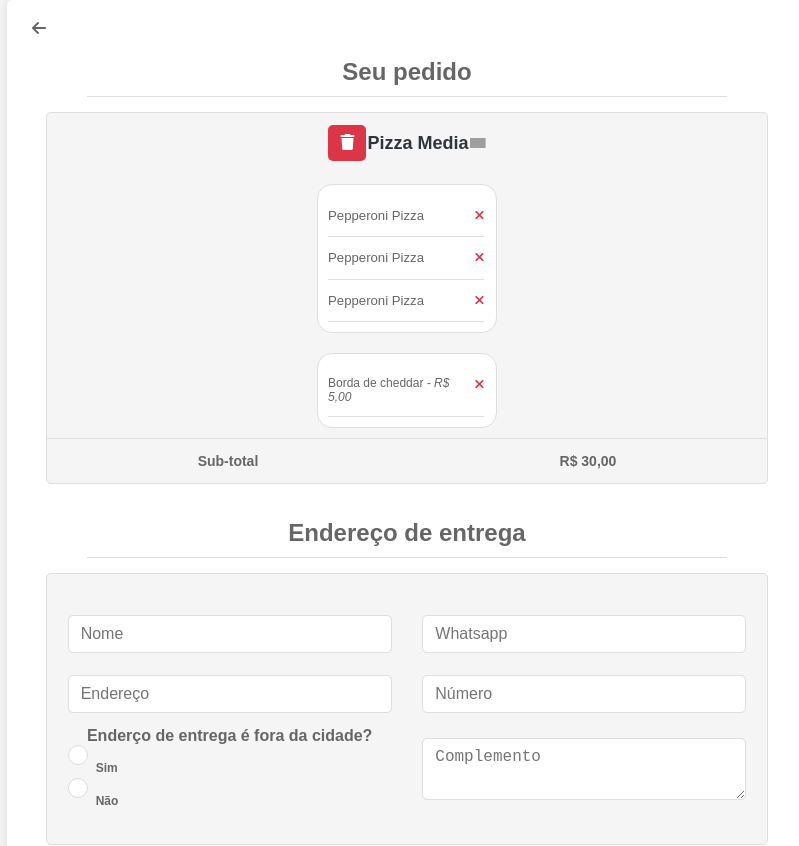
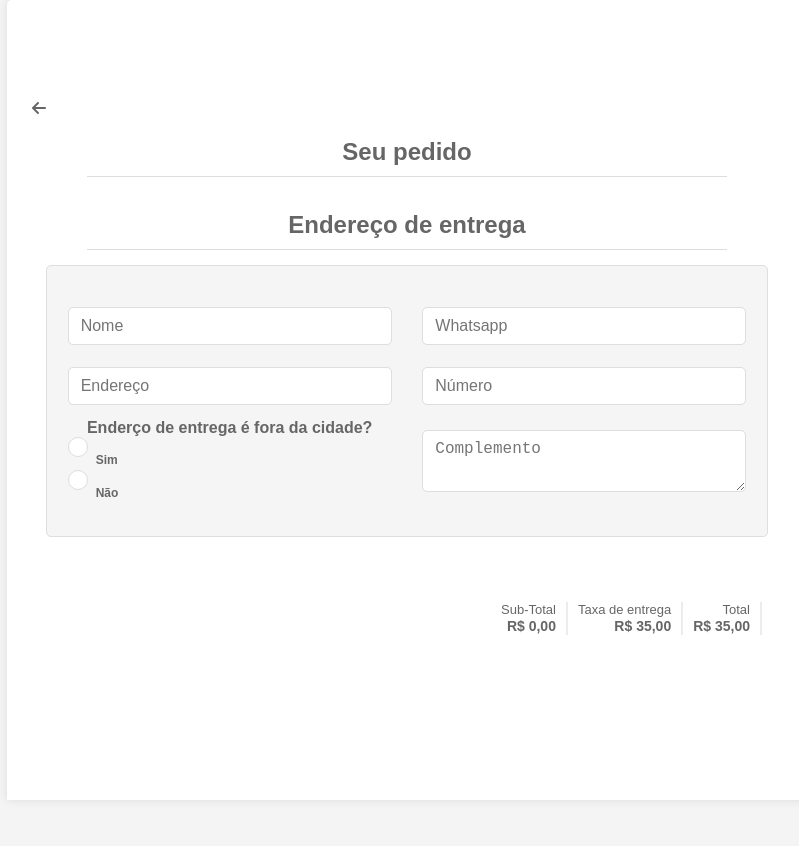
Before and after one commit to DeividAlmeida/menu, a React (Create React App) app: page /cart in a window 1280 px wide. Shown: the top 846 px of the page, without its empty margins (233-1032 px from the left). Built offline with nearby package versions, Linux system fonts and the light colour scheme; grey boxes are pictures that could not be loaded.

Commit message:
building cart

```diff
--- a/src/App.css
+++ b/src/App.css
@@ -246,6 +246,11 @@ button {
   transition: color .15s ease-in-out, background-color .15s ease-in-out, border-color .15s ease-in-out, box-shadow .15s ease-in-out;
 }
 
+button:disabled {
+  opacity: var(--bs-btn-disabled-opacity);
+  cursor: not-allowed;
+}
+
 details {
   background: #f5f5f5;
   border-radius: 5px;
--- a/src/App.tsx
+++ b/src/App.tsx
@@ -264,8 +264,8 @@ function App() {
       setTotal(calc);
     }
   return (
+    <CartContext.Provider value={{ cart, total, addOrder }}>
       <Router>
-      <CartContext.Provider value={{ cart, total, addOrder }}>
           <main>
             <section>
               <div className="container">
@@ -278,8 +278,8 @@ function App() {
               </div>
             </section>
           </main>
+      </Router>
     </CartContext.Provider>
-    </Router>
   );
 }
 export default App;
--- a/src/cart/cart.tsx
+++ b/src/cart/cart.tsx
@@ -1,61 +1,75 @@
+import { useContext } from "react";
+import { allItems, border, categories, CartContext } from "../App";
 import "./cart.css";
+import { CartContextType } from "../types/cart";
+import { currencyToString } from "../utils";
+import { Link } from "react-router-dom";
 export const Cart = () => {
+  const { cart , total, addOrder } = useContext(CartContext) as CartContextType;
   return (
     <>
       <div className="back-box">
-        <a href="/" className="back">
+        <Link to="/" className="back">
           <i className="fa-solid fa-arrow-left" />
-        </a>
+        </Link>
       </div>
       <h1 className="cart-title">Seu pedido</h1>
-      <details className="cart-box" open>
+     {
+      cart.map((item, index) => {
+        return (
+          <>
+            <details className="cart-box" open key={index}>
               <summary className="item-header">
                   <button className="danger" >
                     <i className="fa-solid fa-trash"></i>
                   </button>
-            <h2 className="item-name">Pizza Media</h2>
+                  <h2 className="item-name">{categories[item.type].title}</h2>
               </summary>
               <div className="item-body">
                 <div className="content">
-            <div className="item-info">
-              <p className="item-taste">Pepperoni Pizza</p>
-              <p className="item-remove"><i className="fa-solid fa-xmark"></i></p>
-            </div>
-            <div className="item-info">
-              <p className="item-taste">Pepperoni Pizza</p>
+                  {
+                    item.tastes.map((taste, taste_index) => {
+                      return (
+                        <div className="item-info" key={`t-${taste_index}`}>
+                          <p className="item-taste">{allItems[taste].title}</p>
                           <p className="item-remove">
                             <i className="fa-solid fa-xmark"></i>
                           </p>
                         </div>
-            <div className="item-info">
-              <p className="item-taste">Pepperoni Pizza</p>
-              <p className="item-remove"><i className="fa-solid fa-xmark"></i></p>
-            </div>
-
+                      )
+                    })
+                  }
                 </div>
               </div>
-        <div className="item-footer">
+              {
+                item.border ?
+                <div className="item-footer" key={`b-${index}`}>
                   <div className="content">
                     <div className="item-info">
                       <p className="item-complement">
-                Borda de cheddar
-                <i className="item-complement-price"> - R$ 5,00</i>
+                        {border[item.border].description}
+                        <i className="item-complement-price"> - {currencyToString(border[item.border].price)}</i>
                       </p>
                         <p className="item-remove">
                           <i className="fa-solid fa-xmark" />
                         </p>
                     </div>
                   </div>
-        </div>
+                </div>: null
+              }
             </details>
             <div className="sub-total">
               <p className="sub-total-lable">
                 Sub-total
               </p>
               <p className="sub-total-price">
-          R$ 30,00
+                {currencyToString(categories[item.type].price + item.tastes.reduce((acc, taste) => acc + allItems[taste].price, 0) + (item.border !== undefined ? border[item.border].price : 0))}
               </p>
             </div>
+          </>
+        )
+      })
+     }
       <h1 className="cart-title">Endereço de entrega</h1>
       <div className="cart-box cart-form">
         <div className="cart-form-row">
@@ -97,7 +111,7 @@ export const Cart = () => {
       <div className="total-price">
         <div className="price-box">
           <span className="total-price-label">Sub-Total</span>
-          <strong className="total-price-value">R$ 35,00</strong>
+          <strong className="total-price-value">{currencyToString(total)}</strong>
         </div>
         <div className="price-box">
           <span className="total-price-label">Taxa de entrega</span>
--- a/src/detail/detail.css
+++ b/src/detail/detail.css
@@ -193,3 +193,32 @@ picture > img {
   border-radius: 5px;
   width: 400px;
 }
+.next-button > h4 {
+  margin: 0;
+}
+
+.order-button {
+  text-decoration: none;
+  color: #666;
+  margin: 10px;
+  background-color: #f5f5f5;
+  text-wrap: nowrap ;
+  border-radius: 5px;
+  width: 400px;
+  font-weight: bold;
+  font-size: 12px;
+  position: relative;
+  cursor: pointer;
+  display: flex;
+  border: solid #dedede 1px;
+  justify-content: center;
+  align-items: center;
+
+}
+
+.order-button > center {
+  font-weight: bold;
+  display: block;
+  font-size: 14px;
+  line-height: 18px;
+}
--- a/src/home/home.tsx
+++ b/src/home/home.tsx
@@ -3,6 +3,7 @@ import { allItems, categories, CartContext } from "../App";
 import './home.css';
 import { currencyToString } from '../utils';
 import { Nav } from '../nav/nav';
+import { Link } from 'react-router-dom';
 export const Home = () => {
   return (
     <>
@@ -16,14 +17,14 @@ export const Home = () => {
         <div className="menu">
           <div className="card-container">
             {categories.map((item: any, index: number) => (
-              <a className="card" key={index} href={`/${index}`}>
+              <Link className="card" key={index} to={`/${index}`}>
                 <img src={item.image} alt={item.title} />
                 <div className="card-content">
                   <h4>{item.title}</h4>
                   <p >{item.description}</p>
                   <p className="price"> {currencyToString(item.price)}</p>
                 </div>
-              </a>
+              </Link>
             ))}
           </div>
         </div>
--- a/src/nav/nav.tsx
+++ b/src/nav/nav.tsx
@@ -1,23 +1,24 @@
+import { Link } from "react-router-dom"
 import "./nav.css"
 
 export const Nav = () => {
   return (
     <nav className="nav-bar-down">
 
-      <a className='nav-btn' href="/">
+      <Link className='nav-btn' to="/">
         <i className="fa-solid fa-house"></i>
         Início
-      </a>
+      </Link>
 
-      {/* <a className='nav-btn' href="/my-order">
+      {/* <a className='nav-btn' to="/my-order">
         <i className="fa-solid fa-clipboard-list"></i>
         Pedidos
       </a> */}
 
-      <a className='nav-btn' href="/cart">
+      <Link className='nav-btn' to="/cart">
         <i className="fa-solid fa-cart-shopping"></i>
         Carrinho
-      </a>
+      </Link>
 
       <div className="animation-nav-btn start-home"></div>
     </nav>
--- a/src/utils/calculator.ts
+++ b/src/utils/calculator.ts
@@ -17,9 +17,9 @@ export class Calculator  {
 
   private calcTotal() {
     this.total = this.cart.reduce((acc, item) => {
-      const base_price =  categories[item.type].price;
-      const taste_price =  this.calcTastePrice(item.tastes);
-      const border_price = item.border ? border[item.border].price : 0;
+      const base_price = categories[item.type].price;
+      const taste_price = this.calcTastePrice(item.tastes);
+      const border_price = item.border !== undefined ? border[item.border].price : 0;
       return acc + (base_price + taste_price + border_price);
     }, 0);
     return this.total;
```
Also changed, not shown: src/detail/detail.tsx (+36 -9 lines). Lines whose indentation alone changed are shown as unchanged.
